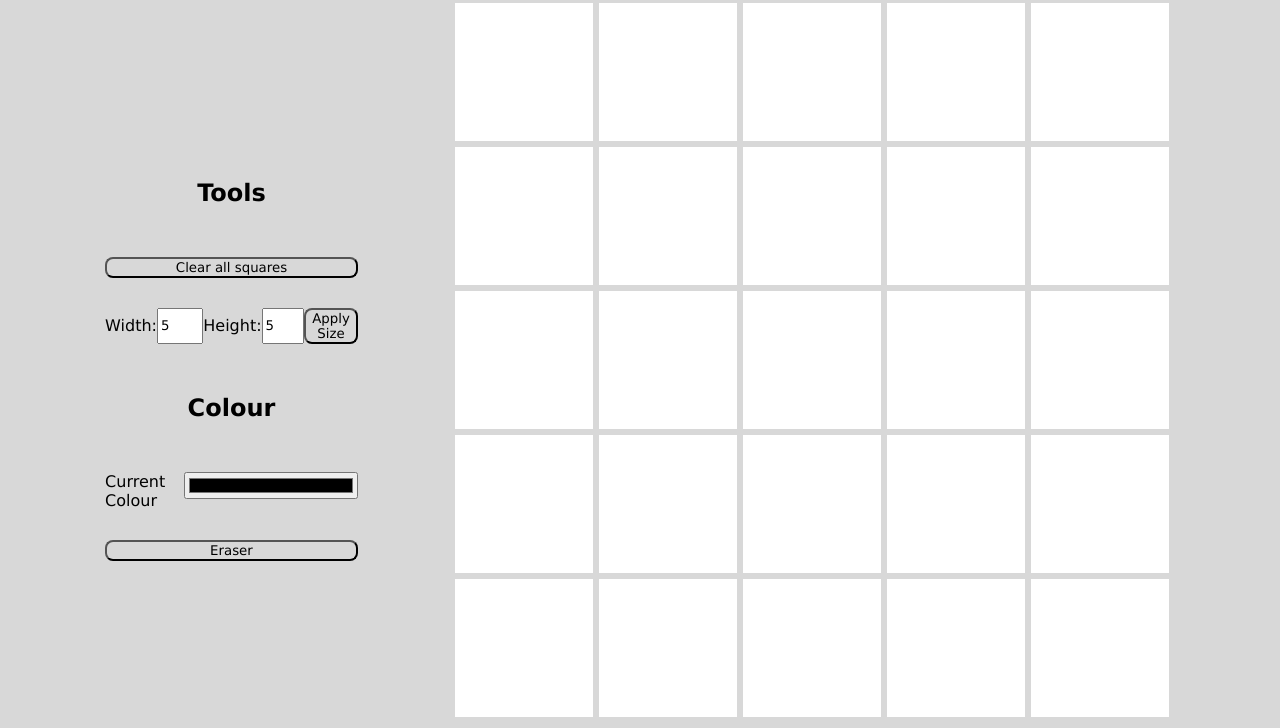
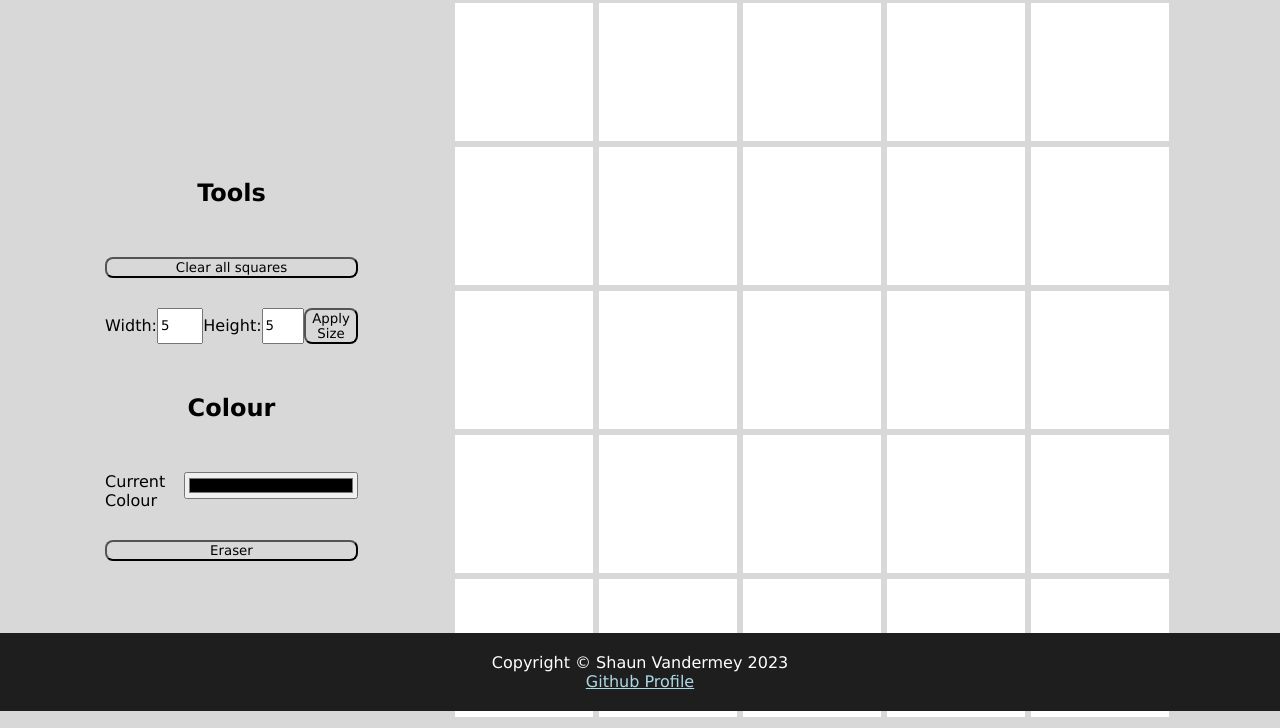
Before and after one commit to ShaunVandermey/Etch-A-Sketch, a plain HTML site: page index.html in a window 1280 px wide. Shown: the part 89-817 px from the top of the page. Drawn offline with Linux system fonts and the light colour scheme.

Commit message:
Add Footer with Github profile Link

```diff
--- a/index.html
+++ b/index.html
@@ -35,6 +35,10 @@
         </div>
         <div draggable="false" class="mainDrawBoxes"></div>
     </div>
+    <div class="footer">
+        <footer>Copyright &#169; Shaun Vandermey 2023</footer>
+        <a href="https://github.com/ShaunVandermey">Github Profile</a>
+    </div>
     <script src="script.js" defer></script>
 </body>
 </html>
--- a/style.css
+++ b/style.css
@@ -94,3 +94,21 @@ button{
 input{
     width: 100%;
 }
+
+/* FOOTER */
+
+.footer{
+    text-align: center;
+    vertical-align: middle;
+    background-color: rgb(30, 30, 30);
+    color: white;
+    width: 100%;
+    position: absolute;
+    bottom: 0px;
+    left: 0px;
+    padding: 20px 0px;
+}
+
+a{
+    color: lightblue;
+}
```
